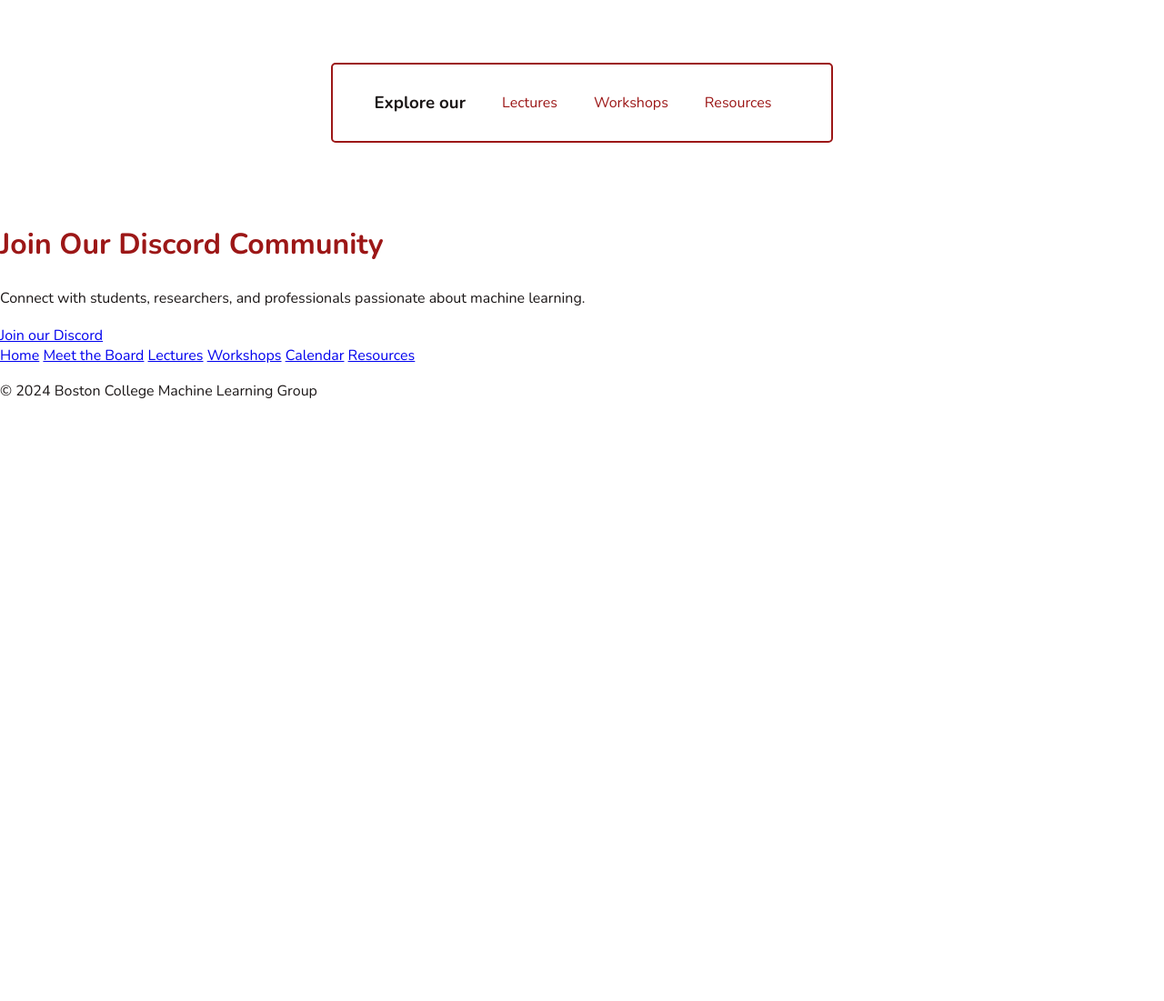
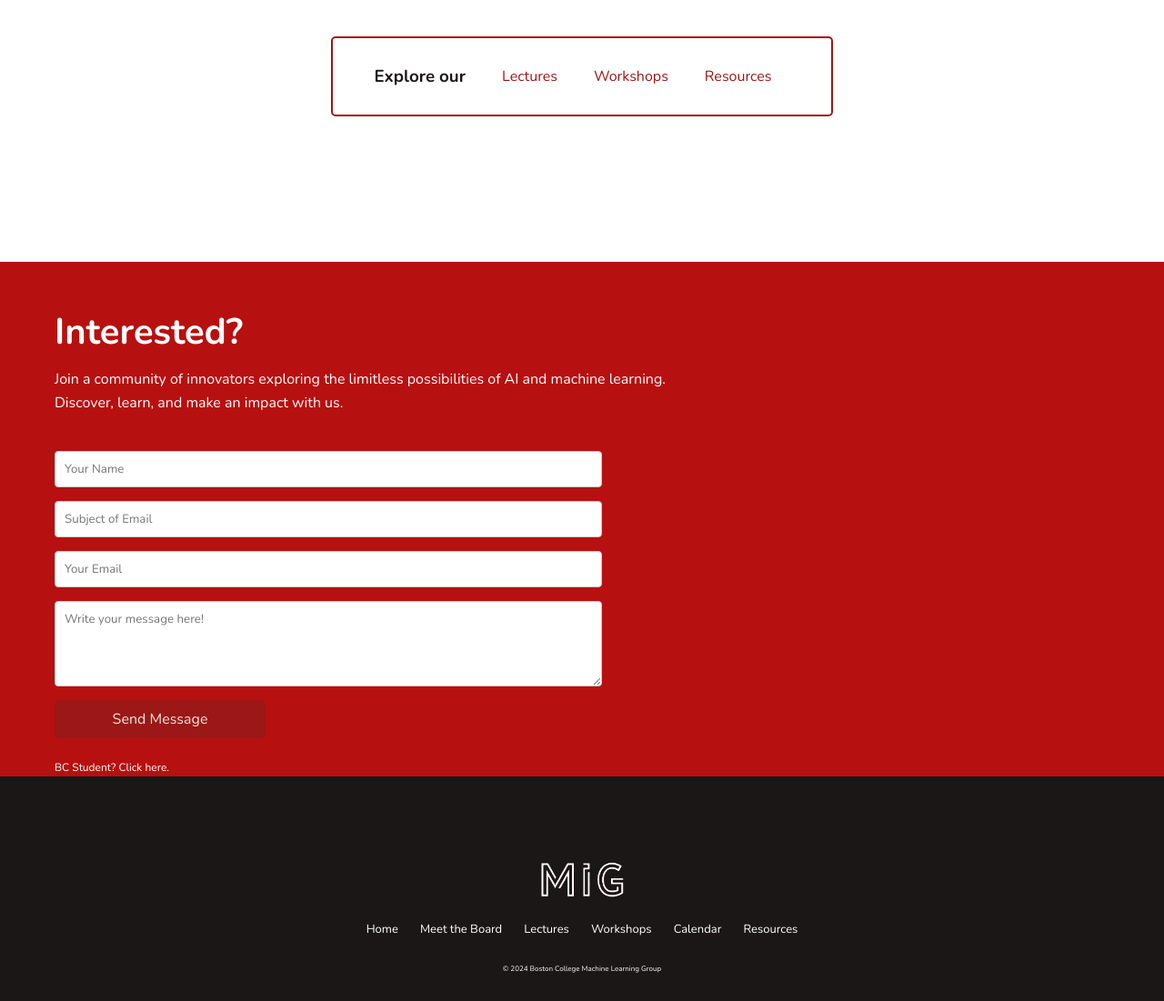
Before and after one commit to taliakusmirek/BCMIG_Website, a Django app: page / in a window 1280 px wide; the page is wider, and only the part inside the window is pictured. Shown: the part 2176-3277 px from the top of that part at 91% size. Before the commit the page ends 2614 px from the top of that part, so only its background shows below. Run offline with Django 5.2, Linux system fonts and the light colour scheme; some web fonts are replaced.

Commit message:
index page esssentially done

```diff
--- a/mysite/myapp/templates/index.html
+++ b/mysite/myapp/templates/index.html
@@ -76,21 +76,21 @@
         <h2 style="margin-left: 2.2em;">Recent Events</h2>
         <div style="display: flex; align-items: center;">
             <div class="event" style="margin-left: 4.5em;">
-                <img src="{% static 'images/lecture.png' %}" class="eventimage" alt="Guest Lecture Image">
+                <img src="{% static 'images/test.png' %}" class="eventimage" alt="Guest Lecture Image">
                 <p class="date">September 20, 2024</p>
                 <h3>Guest Lecture: Dr. Andrew Ng</h3>
                 <p>Dr. Andrew Ng, a leading figure in the AI community, gave a talk on the future of AI and its implications for society.</p>
             </div>
 
             <div class="event">
-                <img src="{% static 'images/workshop.png' %}" class="eventimage" alt="Workshop Image">
+                <img src="{% static 'images/test.png' %}" class="eventimage" alt="Workshop Image">
                 <p class="date">September 20, 2024</p>
                 <h3>Workshop: Python for ML</h3>
-                <p>An introductory workshop on using Python for machine learning, covering key libraries such as NumPy, Pandas, and scikit-learn.</p>
+                <p class="event_info">An introductory workshop on using Python for machine learning, covering key libraries such as NumPy, Pandas, and scikit-learn.</p>
             </div>
 
             <div class="event">
-                <img src="{% static 'images/hackathon.png' %}" class="eventimage" alt="Hackathon Image">
+                <img src="{% static 'images/test.png' %}" class="eventimage" alt="Hackathon Image">
                 <p class="date">September 20, 2024</p>
                 <h3>AI for Social Good Hackathon</h3>
                 <p>A weekend hackathon focused on using AI to tackle issues related to education, healthcare, and sustainability.</p>
@@ -107,22 +107,29 @@
     </div>
 
     <!-- Call to Action (Discord Join) -->
+    <!-- IMPLEMENT EMAIL SENT -->
     <div class="contact">
-        <h2>Join Our Discord Community</h2>
-        <p>Connect with students, researchers, and professionals passionate about machine learning.</p>
-        <a href="https://discord.com/invite/yourlink" target="_blank">Join our Discord</a>
+        <h2>Interested?</h2>
+        <p style="width: 700px;">Join a community of innovators exploring the limitless possibilities of AI and machine learning. Discover, learn, and make an impact with us.</p>
+        <form action="send_email.php" method="POST">
+            <label for="name">Name:</label>
+            <input type="text" id="name" name="name" placeholder="Your Name" required>
+            <label for="subject">Subject:</label>
+            <input type="text" id="subject" name="subject" placeholder="Subject of Email"required>
+            <label for="email">Email:</label>
+            <input type="email" id="email" name="email" placeholder="Your Email"required>
+            <label for="message">Message:</label>
+            <textarea id="message" name="message" rows="4" placeholder="Write your message here!" required></textarea>
+
+            <button type="submit">Send Message</button>
+        </form>
+
+        <a class="join_bc" href="https://discord.gg/gnuFjMQfgD" target="_blank">BC Student? Click here.</a>
     </div>
 
+    <div class = "footer">
+        <img src="{% static 'images/logo.png' %}" alt="Logo" class="footer_logo">
 
-
-
-
-
-
-
-
-
-    <div class = "footer">
         <div class="footer-links">
             <a href="{% url 'index' %}">Home</a>
             <a href="{% url 'eboard' %}">Meet the Board</a>
@@ -131,7 +138,7 @@
             <a href="{% url 'events' %}">Calendar</a>
             <a href="{% url 'resources' %}">Resources</a>
         </div>
-        <p>&copy; 2024 Boston College Machine Learning Group</p>
+        <p style="font-size: 8px;">&copy; 2024 Boston College Machine Learning Group</p>
     </div>
 
 
@@ -150,6 +157,15 @@
                 faq.style.animation = '';
             }
         }
+
+        window.onscroll = function() {
+    const nav = document.querySelector('nav');
+    if (window.pageYOffset > 0) {
+        nav.classList.add('sticky');
+    } else {
+        nav.classList.remove('sticky');
+    }
+};
     </script>
     <style>
         @keyframes bubblyJump {
--- a/mysite/static/css/style.css
+++ b/mysite/static/css/style.css
@@ -6,6 +6,7 @@
 :root {
     --white: #FFFFFF;
     --light-cream: #EEEBDD;
+    --red: #b71010;
     --deep-red: #9c1717;
     --dark-maroon: #7a0303;
     --almost-black: #1B1717;
@@ -13,6 +14,7 @@
 
 body {
     background-color: var(--white);
+    overflow-x: hidden;
     color: var(--almost-black);
     font-family: 'nunito', sans-serif;
     margin: 0;
@@ -340,6 +362,120 @@ footer {
 }
 
 
+.contact {
+    background: var(--red);
+    color: var(--white);
+}
+
+.contact h2 {
+    margin-top: 160px;
+    padding: 50px 60px;
+    font-size: 2.5rem;
+    color: var(--white);
+}
+
+.contact p {
+    font-size: 1.0rem;
+    color: var(--white);
+    margin-top: -90px;
+    padding: 20px 60px;
+}
+
+.contact form {
+    margin: 20px 60px;
+    display: flex;
+    flex-direction: column;
+}
+
+.contact label {
+    font-weight: bold;
+    display: none;
+}
+
+.contact input, .contact textarea {
+    width: 50%;
+    font-family: "nunito";
+    padding: 10px;
+    margin-bottom: 15px;
+    border: 1px solid #ccc;
+    border-radius: 4px;
+}
+
+.contact button {
+    background-color: var(--deep-red);
+    color: var(--light-cream);
+    font-family: "nunito";
+    border: none;
+    width: 20%;
+    padding: 10px 15px;
+    border-radius: 5px;
+    cursor: pointer;
+}
+
+.contact button:hover {
+    background-color: var(--light-cream);
+    color: var(--deep-red);
+}
+
+.join_bc {
+    text-decoration: none;
+    color: var(--white);
+    margin: -10px 60px;
+    font-size: 12px;
+    margin-bottom: 10px;
+}
+
+.join_bc:hover {
+    text-decoration: underline;
+    color: var(--light-cream);
+
+}
+
+.contactimage {
+    width: 50%; /* Use 100% to fill the container */
+    height: auto; /* Maintain aspect ratio */
+    object-fit: cover; /* Ensure it covers the area properly */
+    right: 0;
+    top: 0;
+    z-index: -1;
+    position: flex; /* Ensure positioning is set */
+    overflow: hidden; /* Hide overflow if necessary */
+}
+
+.footer {
+    background-color: var(--almost-black);
+}
+
+.footer {
+    padding-top: 70px;
+    display: flex;
+    flex-direction: column;
+    justify-content: center;
+    align-items: center;
+}
+
+.footer a, .footer p {
+    padding: 20px 10px;
+    font-size: 13px;
+    text-decoration: none;
+    color: white;
+}
+
+.footer a:hover {
+    color: red;
+}
+
+.footer_logo{
+    width: 8%;
+    padding-top: 20px;
+    padding-bottom: 20px;
+    height: auto;
+    flex-direction: column;
+    justify-content: center;
+    align-items: center;
+}
+
+
 
 
 /* Responsive design */
```
Also changed, not shown: other parts of mysite/static/css/style.css (+41 -21 lines), 1 other file. Lines whose indentation alone changed are shown as unchanged.
